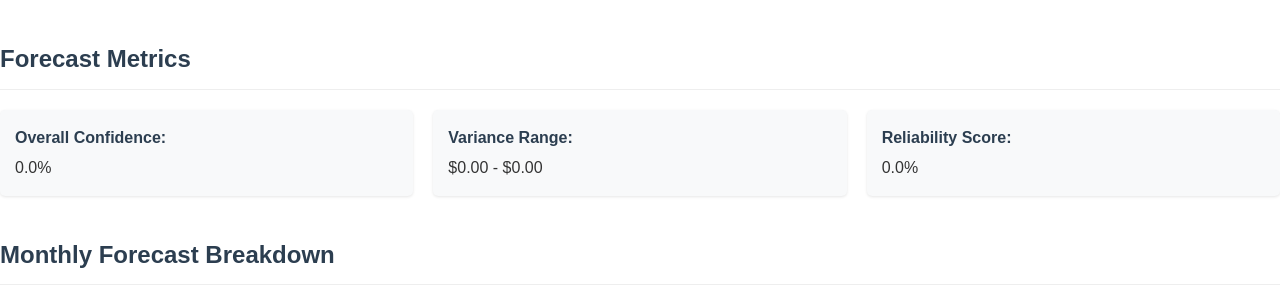
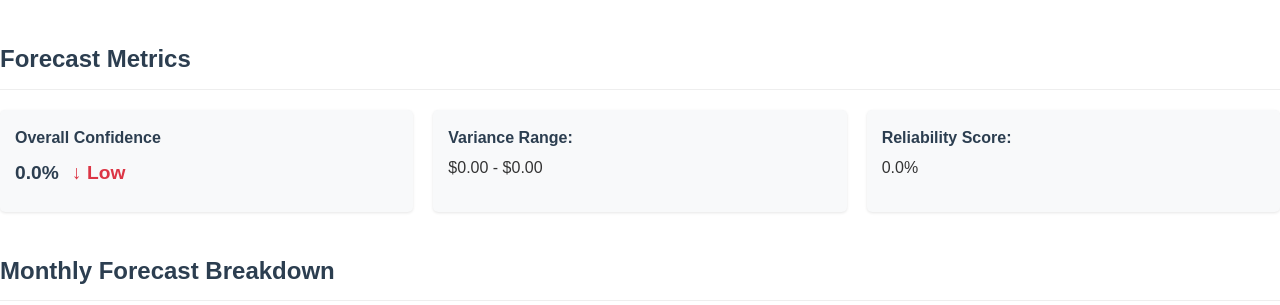
Before and after one commit to randtechusa/AnaleeOriginal, a Flask app: template templates/pdf_templates/forecast_pdf.html in a window 1280 px wide. Shown: the part 199-504 px from the top of the page. Run offline with Flask 3, Linux system fonts and the light colour scheme; the template is opened without the code that fills it, so the values that code supplies are empty.

Commit message:
Agent query: Can you check if the PDF export now has improved print layout and enhanced metric visualizations while maintaining all existing functionality?
Improve forecast PDF styling and add confidence metric indicators.

```diff
--- a/templates/pdf_templates/forecast_pdf.html
+++ b/templates/pdf_templates/forecast_pdf.html
@@ -99,6 +99,36 @@
             .page-break {
                 page-break-before: always;
             }
+            table {
+                page-break-inside: avoid;
+            }
+            .metric-item {
+                page-break-inside: avoid;
+                margin-bottom: 1.5rem;
+            }
+            .recommendations {
+                page-break-inside: avoid;
+            }
+            h2 {
+                page-break-after: avoid;
+            }
+            .header {
+                page-break-after: avoid;
+            }
+        }
+        .table-wrapper {
+            margin: 2rem 0;
+            page-break-inside: avoid;
+        }
+        .trend-indicator {
+            font-weight: bold;
+            margin-left: 0.5rem;
+        }
+        .metric-highlight {
+            font-size: 1.2rem;
+            font-weight: bold;
+            color: #2c3e50;
+            margin: 0.5rem 0;
         }
     </style>
 </head>
@@ -123,8 +153,17 @@
         <h2>Forecast Metrics</h2>
         <div class="metrics">
             <div class="metric-item">
-                <strong>Overall Confidence:</strong>
-                {{ "%.1f"|format(forecast.confidence_metrics.overall_confidence * 100) }}%
+                <strong>Overall Confidence</strong>
+                <div class="metric-highlight">
+                    {{ "%.1f"|format(forecast.confidence_metrics.overall_confidence * 100) }}%
+                    {% if forecast.confidence_metrics.overall_confidence > 0.75 %}
+                        <span class="trend-indicator positive">↑ High</span>
+                    {% elif forecast.confidence_metrics.overall_confidence > 0.5 %}
+                        <span class="trend-indicator neutral">→ Moderate</span>
+                    {% else %}
+                        <span class="trend-indicator negative">↓ Low</span>
+                    {% endif %}
+                </div>
             </div>
             <div class="metric-item">
                 <strong>Variance Range:</strong>
```
